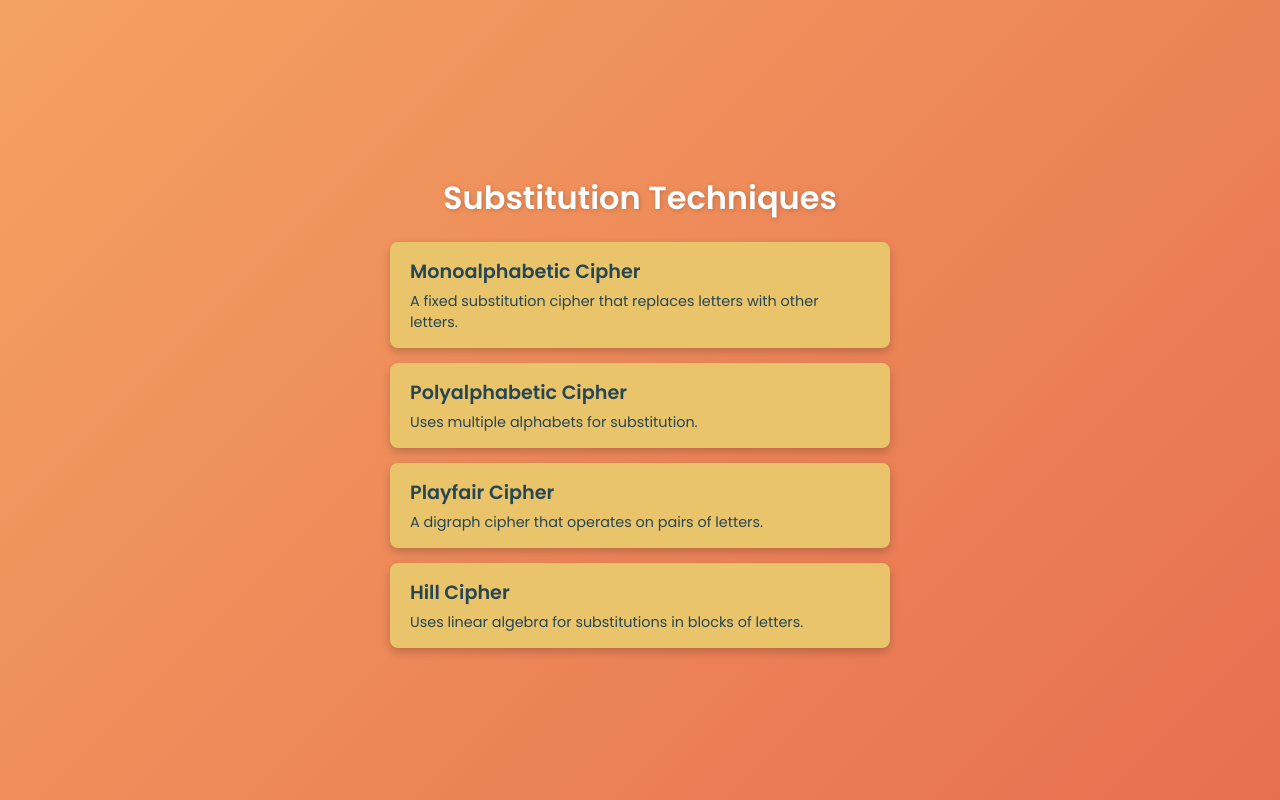
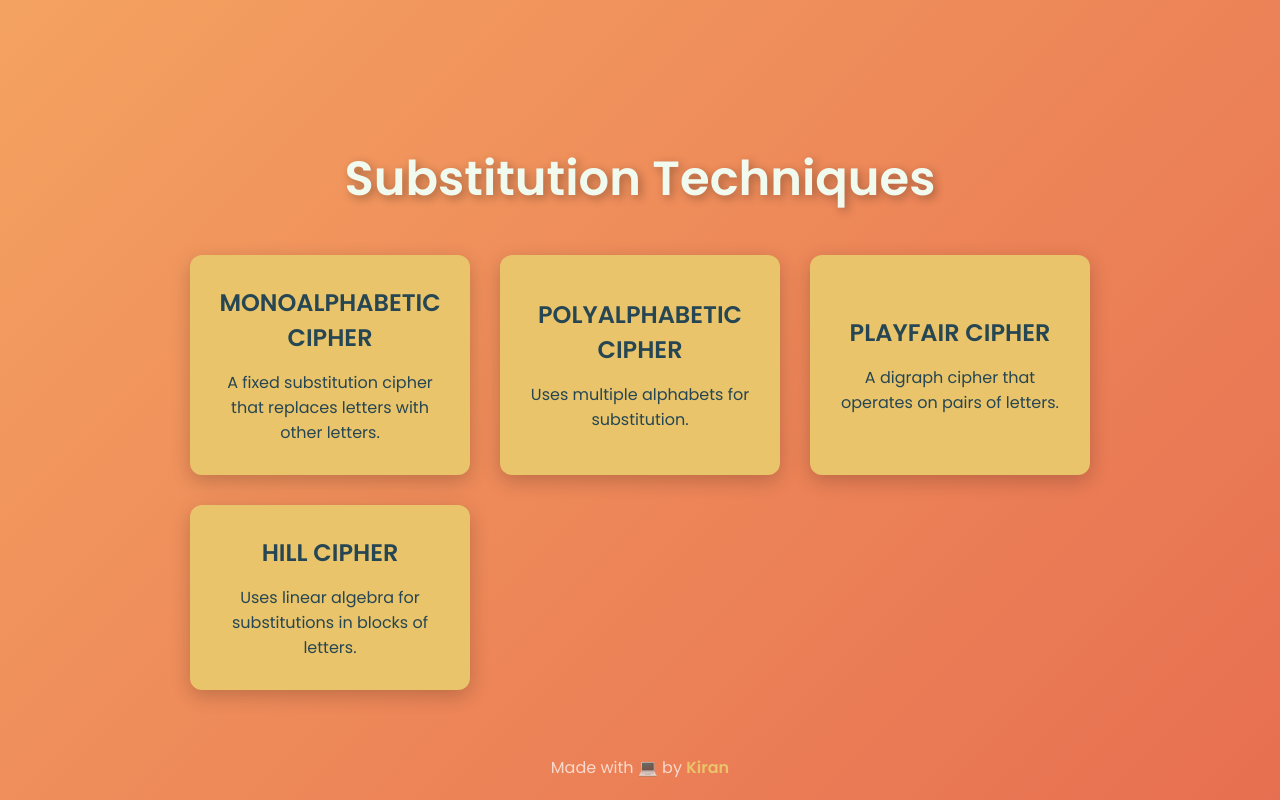
Before and after one commit to KIRAN-KUMAR-K3/CHIPER, a plain HTML site: page substitution.html in a window 1280 px wide. Drawn offline with Linux system fonts and the light colour scheme.

Commit message:
Update substitution.html

```diff
--- a/substitution.html
+++ b/substitution.html
@@ -17,40 +17,115 @@
             align-items: center;
             justify-content: center;
             height: 100vh;
+            overflow: hidden;
+            text-align: center;
         }
+
         h1 {
-            font-size: 2rem;
-            margin-bottom: 20px;
-            text-shadow: 1px 1px 5px rgba(0, 0, 0, 0.2);
+            font-size: 3rem;
+            color: #f1faee;
+            margin-bottom: 40px;
+            text-shadow: 3px 3px 10px rgba(0, 0, 0, 0.3);
+            animation: fadeInUp 2s ease-out;
         }
+
         .options {
+            display: grid;
+            grid-template-columns: repeat(auto-fit, minmax(250px, 1fr));
+            gap: 30px;
+            width: 80%;
+            max-width: 900px;
+            animation: fadeInUp 2s ease-out;
+        }
+
+        .option {
+            background: #e9c46a;
+            padding: 30px;
+            border-radius: 12px;
+            cursor: pointer;
+            box-shadow: 0 6px 20px rgba(0, 0, 0, 0.2);
+            transition: transform 0.3s ease, background 0.3s, box-shadow 0.3s;
+            text-align: center;
+            overflow: hidden;
             display: flex;
             flex-direction: column;
-            gap: 15px;
-            width: 80%;
-            max-width: 500px;
+            justify-content: center;
+            align-items: center;
         }
-        .option {
-            background: #e9c46a;
-            padding: 15px 20px;
-            border-radius: 8px;
-            cursor: pointer;
-            box-shadow: 0 4px 10px rgba(0, 0, 0, 0.2);
-            transition: background 0.3s, box-shadow 0.3s;
+
+        .option:hover {
+            transform: translateY(-10px);
+            background: #f4a261;
+            box-shadow: 0 15px 30px rgba(0, 0, 0, 0.4);
         }
-        .option:hover {
-            background: #f4a261;
-            box-shadow: 0 6px 15px rgba(0, 0, 0, 0.4);
-        }
+
         .option h2 {
-            font-size: 1.2rem;
+            font-size: 1.5rem;
             margin: 0;
             color: #264653;
+            text-transform: uppercase;
+            font-weight: 600;
+            transition: color 0.3s ease;
         }
+
+        .option:hover h2 {
+            color: #2a9d8f;
+        }
+
         .option p {
-            font-size: 0.9rem;
-            margin: 5px 0 0;
+            font-size: 1rem;
+            margin: 15px 0 0;
             color: #264653;
+            transition: color 0.3s ease;
+        }
+
+        .option:hover p {
+            color: #e9c46a;
+        }
+
+        footer {
+            position: absolute;
+            bottom: 20px;
+            font-size: 1rem;
+            color: rgba(255, 255, 255, 0.7);
+        }
+
+        footer a {
+            text-decoration: none;
+            color: #e9c46a;
+            font-weight: 600;
+        }
+
+        footer a:hover {
+            text-decoration: underline;
+            color: #f1faee;
+        }
+
+        /* Keyframe Animations */
+        @keyframes fadeInUp {
+            from {
+                opacity: 0;
+                transform: translateY(40px);
+            }
+            to {
+                opacity: 1;
+                transform: translateY(0);
+            }
+        }
+
+        /* Media Queries */
+        @media (max-width: 768px) {
+            h1 {
+                font-size: 2.4rem;
+            }
+
+            .options {
+                gap: 20px;
+            }
+
+            .option {
+                padding: 20px;
+            }
         }
     </style>
 </head>
@@ -74,5 +149,8 @@
             <p>Uses linear algebra for substitutions in blocks of letters.</p>
         </div>
     </div>
+    <footer>
+        Made with 💻 by <a href="https://www.linkedin.com/in/kiran-kumar-k" target="_blank">Kiran</a>
+    </footer>
 </body>
 </html>
```
